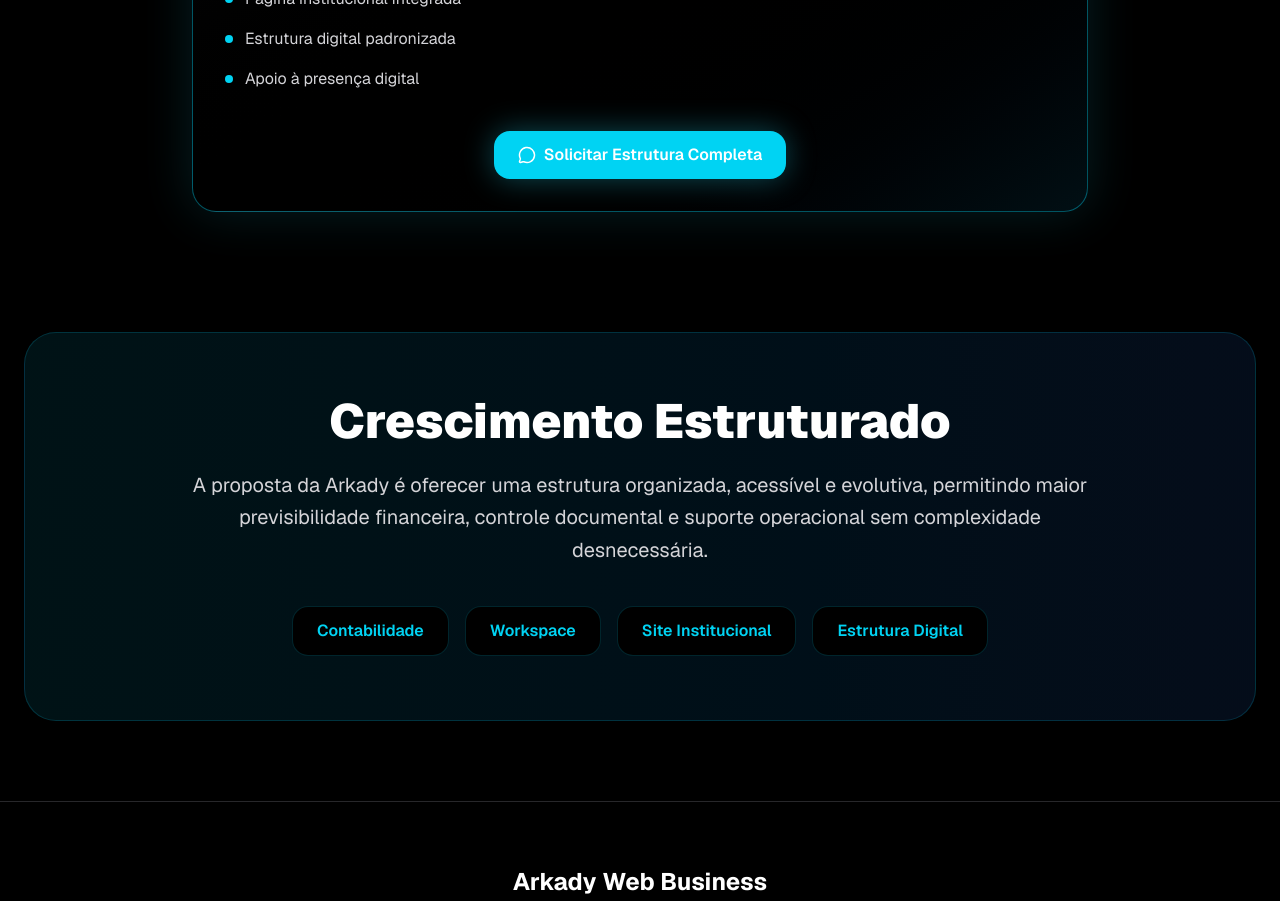
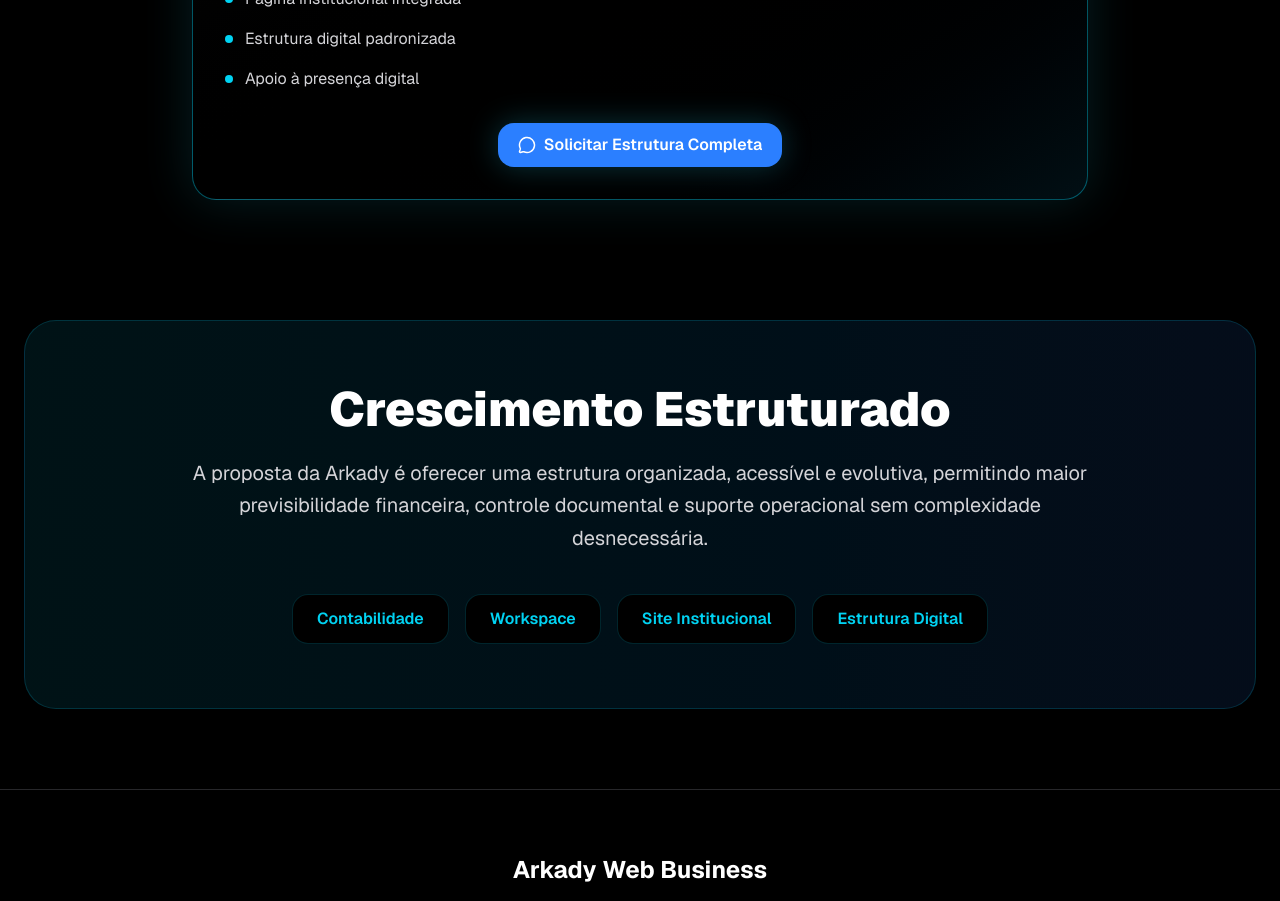
Before and after one commit to arkadywebusiness-wq/proposta-arkady, a Next.js app: page / in a window 1280 px wide. Shown: the part 2240-3141 px from the top of the page. Built offline with nearby package versions, Linux system fonts and the light colour scheme.

Commit message:
Refinamento visual premium da landing

```diff
--- a/app/page.tsx
+++ b/app/page.tsx
@@ -212,30 +212,35 @@
                 ))}
               </ul>
               {index === 3 && (
-  <div className="mt-10 flex justify-center">
+  <div className="mt-8 flex justify-center">
     <a
       href="https://wa.me/5511930374865"
       target="_blank"
       rel="noopener noreferrer"
       className="
-  inline-flex items-center gap-2
-  px-6 py-3
+        inline-flex items-center justify-center gap-2
+        w-full sm:w-auto
+        max-w-xs
+        px-5 py-3
         rounded-2xl
-  bg-cyan-400 hover:bg-cyan-300
+        bg-blue-500 hover:bg-blue-400
         text-white
         font-semibold
-  text-base
+        text-sm sm:text-base
+        text-center
         transition-all duration-300
         hover:scale-105
-  shadow-[0_0_30px_rgba(34,211,238,0.35)]
+        shadow-[0_0_30px_rgba(34,211,238,0.25)]
       "
     >
       <MessageCircle
         size={18}
-  className="text-white"
+        className="text-white shrink-0"
       />
 
+      <span className="leading-tight">
         Solicitar Estrutura Completa
+      </span>
     </a>
   </div>
 )}
```
Lines whose indentation alone changed are shown as unchanged.
